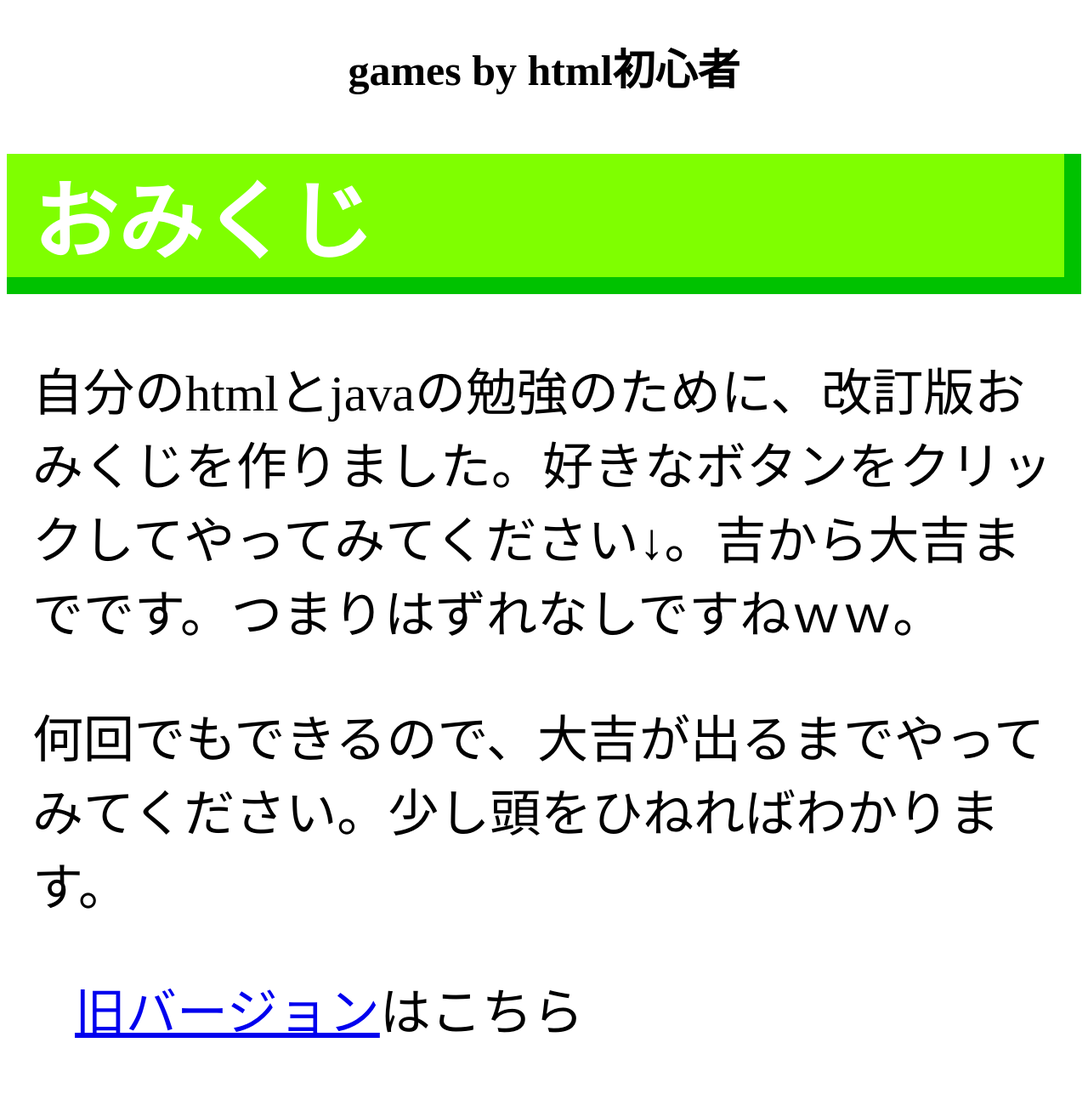
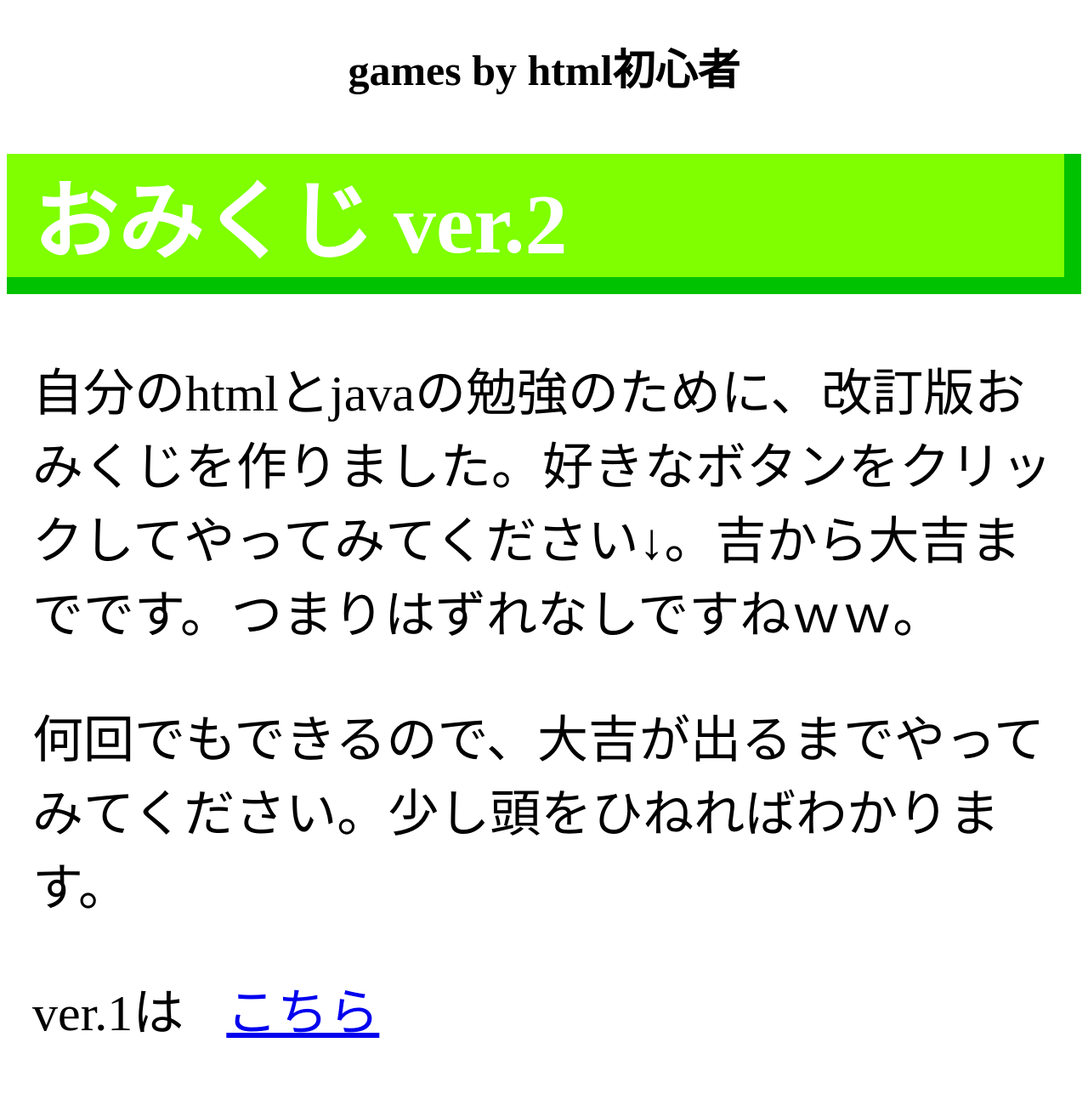
Before and after one commit to htmlcsshed/omikuji2, a plain HTML site: page index.html in a window 1280 px wide. Shown: the top 1300 px of the page at 85% size. Drawn offline with Linux system fonts and the light colour scheme.

Commit message:
Update index.html

```diff
--- a/index.html
+++ b/index.html
@@ -7,13 +7,13 @@
 <body>
     <div class="header">
         <h2>games by html初心者</h2>
-        <h1><a class="a" href="おみくじ３.html">おみくじ</a></h1>
+        <h1><a class="a" href="おみくじ３.html">おみくじ ver.2</a></h1>
 
     </div>
     <div class="main">
         <p>自分のhtmlとjavaの勉強のために、改訂版おみくじを作りました。好きなボタンをクリックしてやってみてください↓。吉から大吉までです。つまりはずれなしですねｗｗ。</p>
         <p>何回でもできるので、大吉が出るまでやってみてください。少し頭をひねればわかります。</p>
-        <p><a class="a2" href="https://htmlcsshed.github.io/">旧バージョン</a>はこちら</p>
+        <p>ver.1は<a class="a2" href="https://htmlcsshed.github.io/">こちら</a></p>
         <script>
             myTable = new Array(
                 "おみくじ１.html",
```
